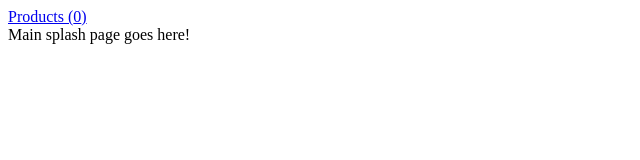
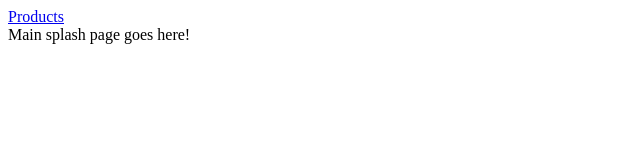
Before and after one commit to LexBedwell/BuyNCell, a React app: page / in a window 1280 px wide. Shown: the top 160 px of the page, without its empty margins (0-640 px from the left). Built offline with nearby package versions, Linux system fonts and the light colour scheme; no server answers; the HTML template or start-up script is replaced by a standard one.

Commit message:
remove product count from Header

```diff
--- a/client/src/components/Header.js
+++ b/client/src/components/Header.js
@@ -6,7 +6,7 @@ class Header extends React.Component{
   render(){
     return (
       <div>
-        <Link to='/products'>Products ({this.props.products.length})</Link>
+        <Link to='/products'>Products</Link>
       </div>
     )
   }
```
